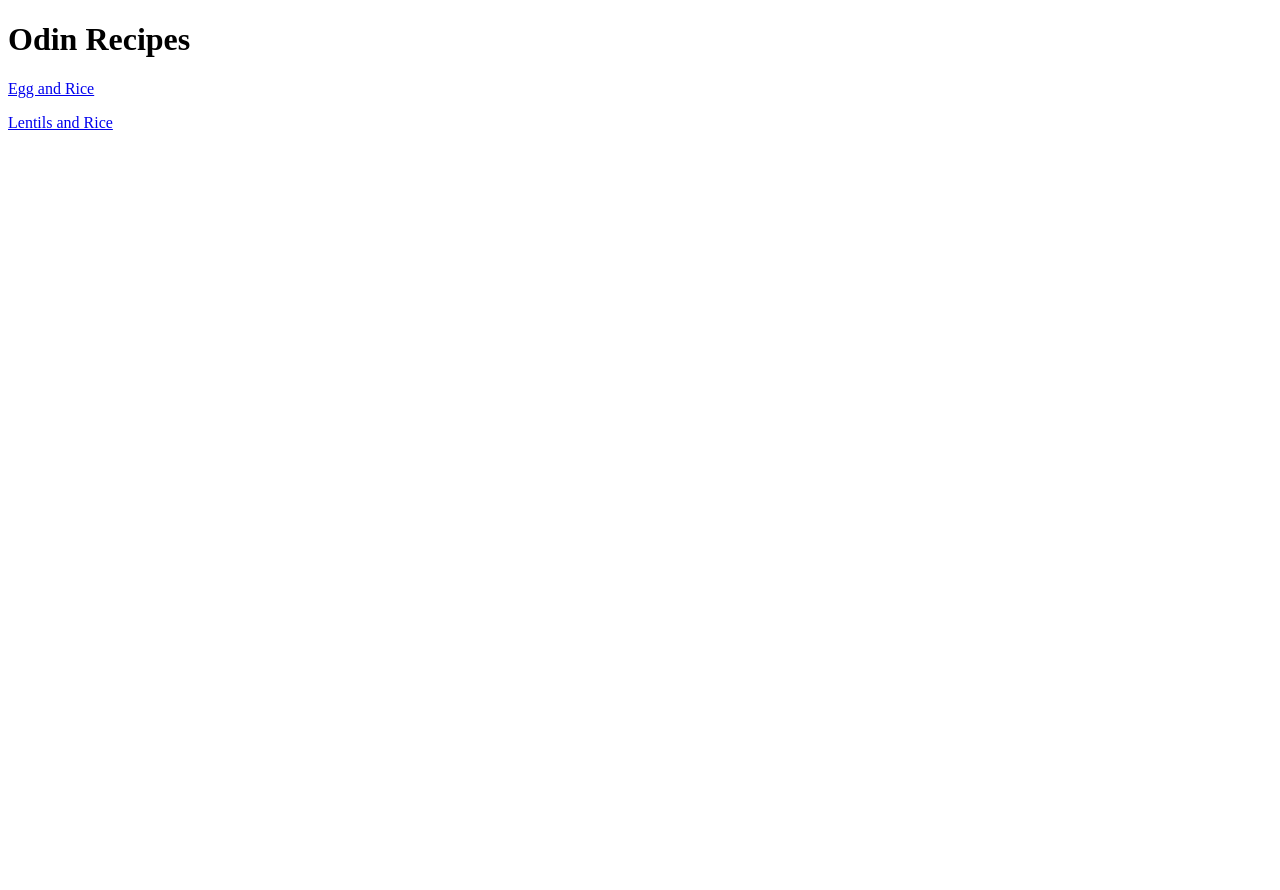
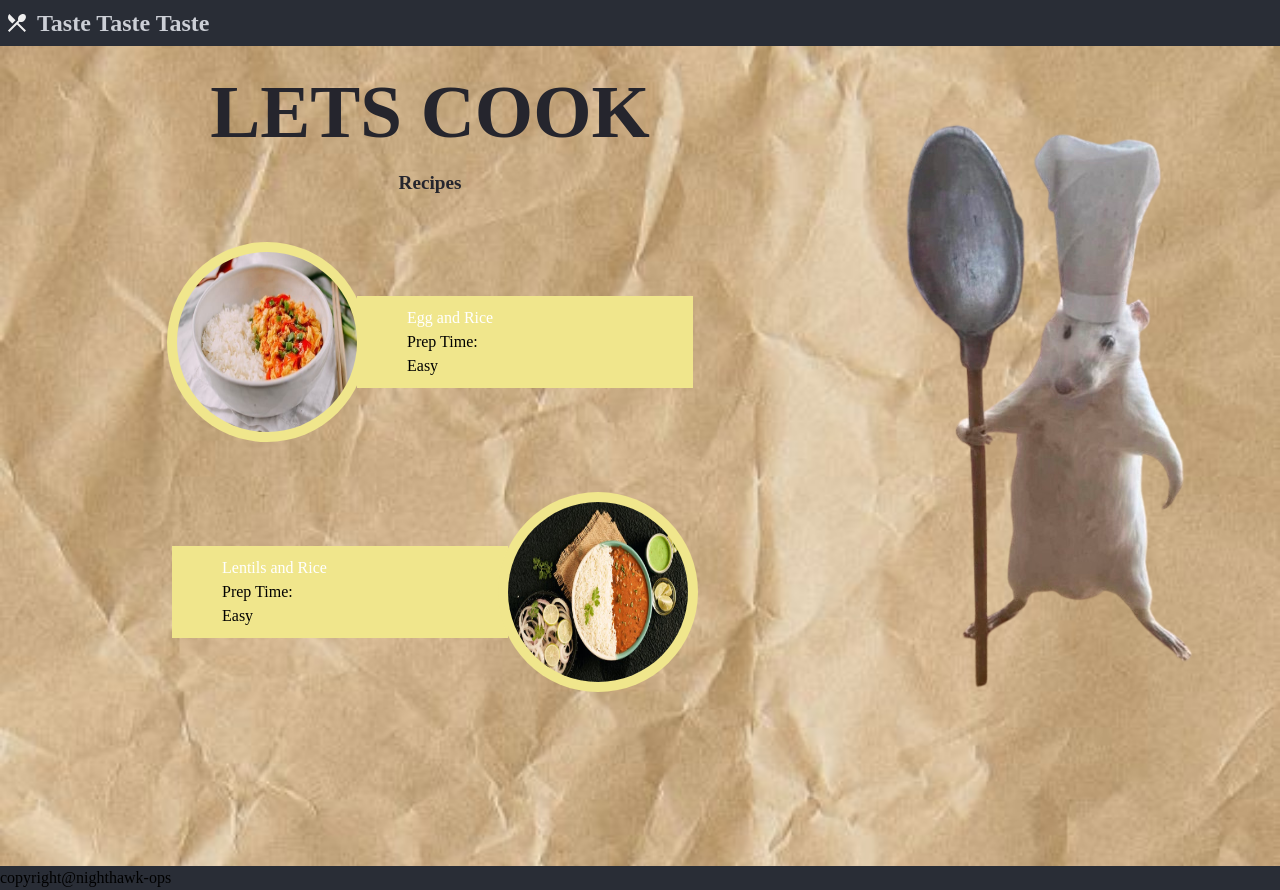
Before and after one commit to nighthawk-ops/odin-recipes, a plain HTML site: page index.html in a window 1280 px wide. Before the commit the page ends 800 px from the top, so only its background shows below. Drawn offline with Linux system fonts and the light colour scheme.

Commit message:
New Ui
Added our chef and gave some styles that didn't make the website appealing

```diff
--- a/index.html
+++ b/index.html
@@ -2,12 +2,56 @@
 <html lang="en">
     <head>
         <meta charset="UTF-8">
-        <title>Recipes</title>
+        <title>Taste Taste Taste</title>
+        <link rel="stylesheet" href="styles.css" class="css">
     </head>
     <body>
-        <h1>Odin Recipes</h1>
-        <a href="recipes/egg_&_rice.html">Egg and Rice</a>
-        <p><a href="./recipes/lentils_and_rice.html">Lentils and Rice</a></p>
+        <header>
+            <div class="icon">
+                <img src="./local_dining_24dp_EFEFEF_FILL0_wght400_GRAD0_opsz24.svg" alt="site icon">
+            </div>
+            <div class="title"><h1>Taste Taste Taste</h1></div>
+        </header>
+        <main>
+            <div class="content">
+                <div class="hero">
+                    <div class="hero-text"><h2>LETS COOK</h2></div>
+                </div>
 
+                <div class="recipes">
+                    <h3>Recipes</h3>
+
+                    <div class="recp">
+                        <img src="./recipes/recipe_images/egg_tomato_rice.jpg" alt="rice and egg soup">
+                        <div class="details">
+                            <ul>
+                                <li><div class="recp-name"><a href="recipes/egg_&_rice.html">Egg and Rice</a></div></li>
+                                <li id="prep-time">Prep Time: </li>
+                                <li id="difficulty">Easy</li>
+                            </ul>
+                        </div>
+                    </div>
+
+                    <div class="recp" style="flex-direction: row-reverse;">
+                        <img src="./recipes/recipe_images/rice and lentils.jpg" alt="Lentils and rice" style="margin-left: -10px;">
+                        <div class="details">
+                            <ul>
+                                <li><div class="recp-name"><a href="./recipes/lentils_and_rice.html">Lentils and Rice</a></div></li>
+                                <li id="prep-time">Prep Time: </li>
+                                <li id="difficulty">Easy</li>
+                            </ul>
+                        </div>
+                    </div>
+                    </div>
+                </div>
+            </div>
+
+            <div class="web-img">
+                <div class="hero-img"><img src="./chef.png" alt="hero image"></div>
+            </div>
+        </main>
+        <footer>
+            <div class="copyright">copyright@nighthawk-ops</div>
+        </footer>
     </body>
 </html>
--- /dev/null
+++ b/styles.css
@@ -0,0 +1,130 @@
+
+/*
+  Josh's Custom CSS Reset
+  https://www.joshwcomeau.com/css/custom-css-reset/
+*/
+
+*, *::before, *::after {
+    box-sizing: border-box;
+  }
+
+  * {
+    margin: 0;
+  }
+
+  body {
+    line-height: 1.5;
+    -webkit-font-smoothing: antialiased;
+    background-color: #292d36;
+  }
+
+  img, picture, video, canvas, svg {
+    display: block;
+    max-width: 100%;
+  }
+
+  input, button, textarea, select {
+    font: inherit;
+  }
+
+  p, h1, h2, h3, h4, h5, h6 {
+    overflow-wrap: break-word;
+  }
+
+  p {
+    text-wrap: pretty;
+  }
+  h1, h2, h3, h4, h5, h6 {
+    text-wrap: balance;
+  }
+
+  #root, #__next {
+    isolation: isolate;
+  }
+
+  main{
+    display: flex;
+    align-items: center;
+    padding: 10px;
+    background-image: url(./paperbg.jpeg);
+    background-size: cover;
+  }
+
+  .content{
+    flex: 2;
+    height: 100vh;
+  }
+
+  .web-img{
+    flex: 1;
+    display: flex;
+    justify-content: center;
+    align-items: center;
+  }
+
+  header{
+    display: flex;
+    align-items: center;
+    gap: 8px;
+    padding: 5px;
+  }
+
+  .title{
+    color: #cccfd6;
+    font-size: 12px;
+  }
+
+  .hero-text{
+    font-size: 50px;
+    color:#25252d;
+    text-align: center;
+  }
+
+  .recipes{
+    display: flex;
+    flex-direction: column;
+    align-items: center;
+  }
+
+  .recipes h3{
+    font-size: larger;
+    margin-bottom: 20px;
+    color:#25252d;
+  }
+
+  .recp{
+    display: flex;
+    width: 100%;
+    justify-content: center;
+    align-items: center;
+    margin: 25px;
+  }
+
+
+  .recp img{
+    max-width: 100%;
+    width: 200px;
+    height: 200px;
+    border-radius: 100%;
+    background-color: khaki;
+    padding: 10px;
+    margin-right: -10px;
+
+  }
+
+  .details{
+    background-color: khaki;
+    height: fit-content;
+    align-self: center;
+    width: 40%;
+    padding: 10px
+  }
+
+  .recp-name a{
+    text-decoration: none;
+    color: white;
+  }
+
+  .details ul{
+    list-style-type: none;
+  }
```
Also changed, not shown: chef.png (added), local_dining_24dp_EFEFEF_FILL0_wght400_GRAD0_opsz24.svg (added), paperbg.jpeg (added), recipes/recipe_images/lentilandRice.jpeg (deleted), recipes/recipe_images/rice and lentils.jpg (added).
